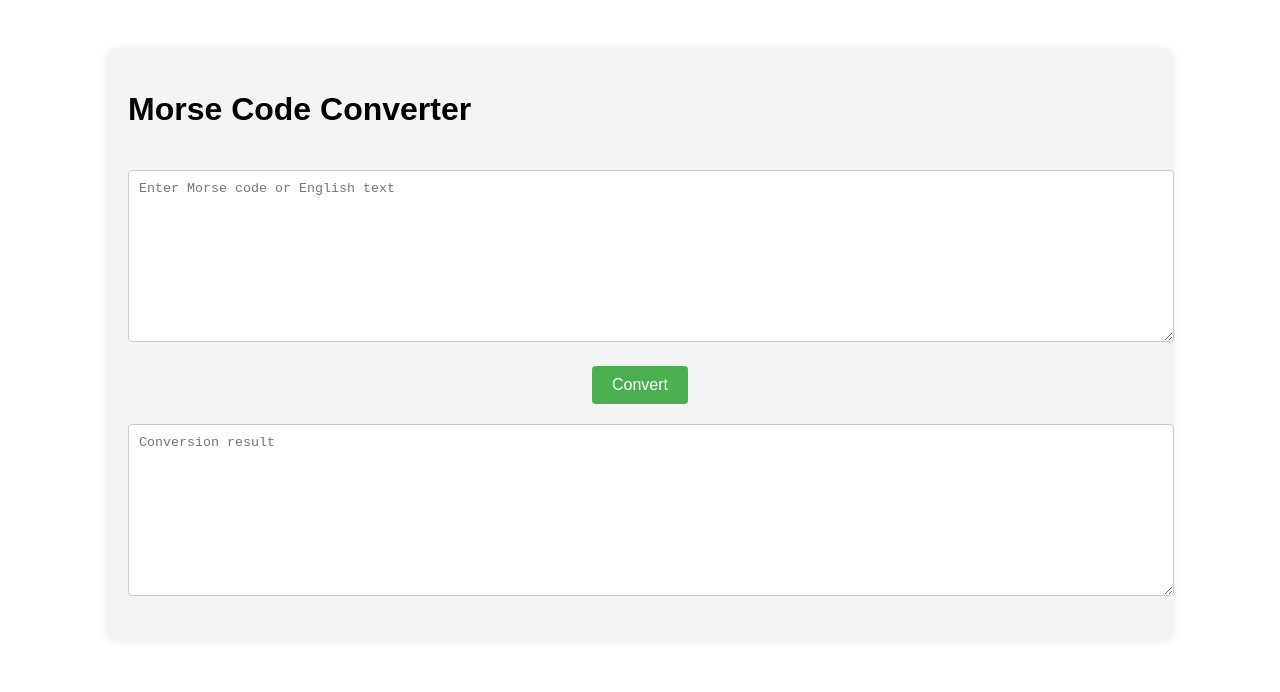
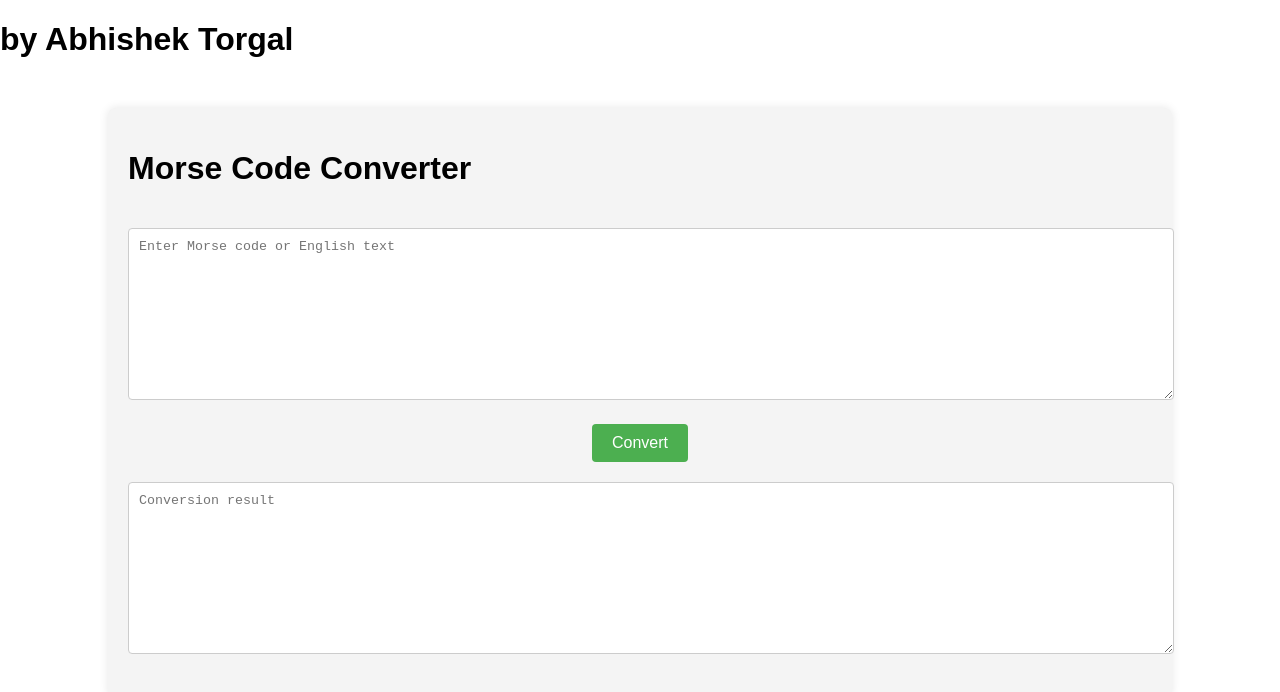
Before and after one commit to abhishektorgal/Morse-Code-Converter, a plain HTML site: page index.html in a window 1280 px wide. Drawn offline with Linux system fonts and the light colour scheme.

Commit message:
Update index.html

```diff
--- a/index.html
+++ b/index.html
@@ -7,6 +7,7 @@
   <link rel="stylesheet" href="styles.css">
 </head>
 <body>
+  <h1> by Abhishek Torgal</h1>
   <div class="container">
     <h1>Morse Code Converter</h1>
     <textarea id="input" placeholder="Enter Morse code or English text"></textarea>
```
